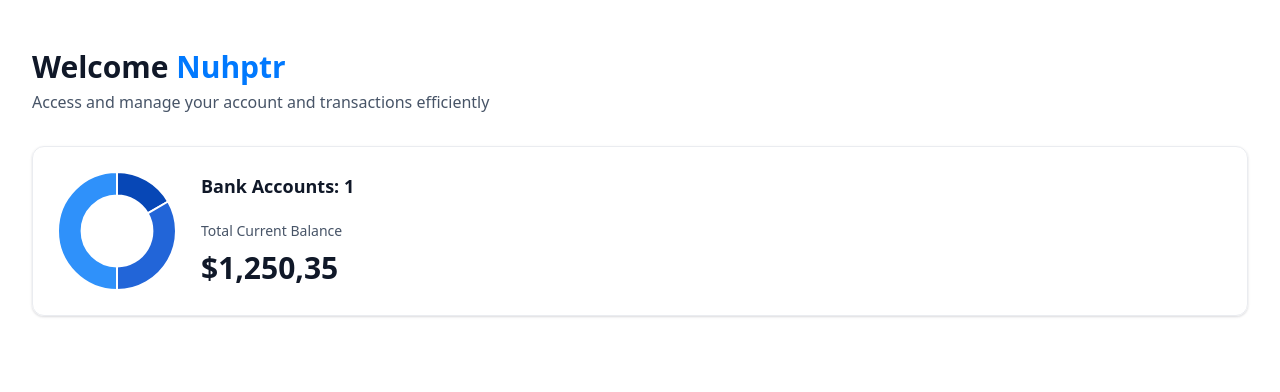
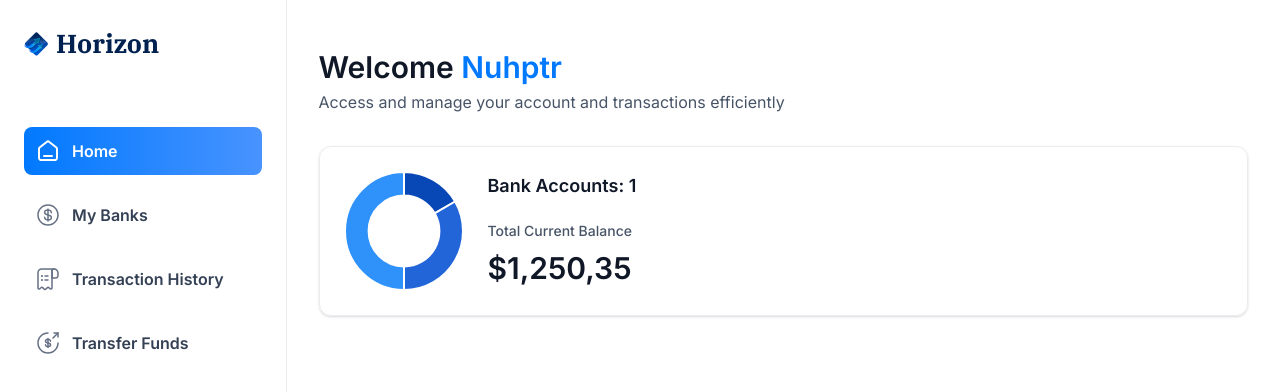
Before and after one commit to nuhptr/blueowl-finance, a Next.js app: page / in a window 1280 px wide. Shown: the top 392 px of the page. Built offline with nearby package versions, Linux system fonts and the light colour scheme.

Commit message:
build: :construction: update code root layout

```diff
--- /dev/null
+++ b/app/(root)/layout.tsx
@@ -0,0 +1,26 @@
+import Image from "next/image"
+
+import MobileNav from "@/components/MobileNav"
+import Sidebar from "@/components/Sidebar"
+
+export default function RootLayout({ children }: Readonly<{ children: React.ReactNode }>) {
+   const loggedIn = { firstName: "Nuhptr", lastName: "Developer" }
+
+   return (
+      <main className="flex w-full h-screen font-inter">
+         <Sidebar user={loggedIn} />
+
+         <div className="flex flex-col size-full">
+            {/* Hidden when md size screen */}
+            <div className="root-layout">
+               <Image src="/icons/ic_logo.svg" alt="menu icon" width={30} height={30} />
+               <div>
+                  <MobileNav user={loggedIn} />
+               </div>
+            </div>
+
+            {children}
+         </div>
+      </main>
+   )
+}
```
